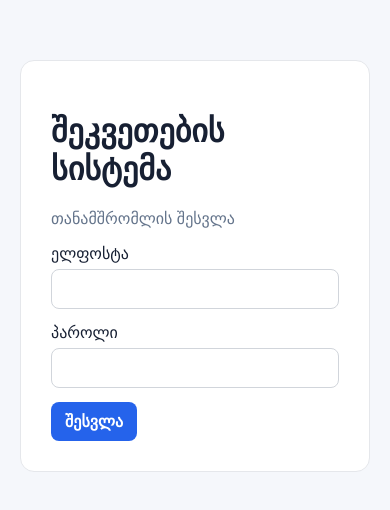
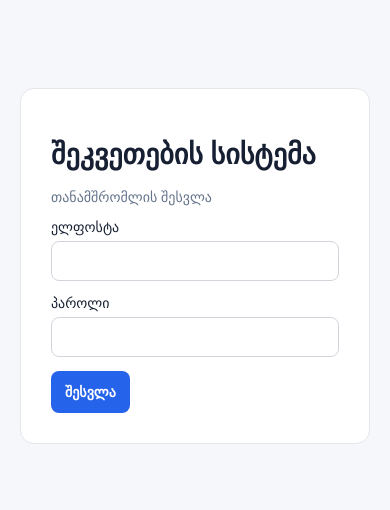
Before and after one commit to nika1kurashvili-web/order-management-system, a Next.js app: page /login in a window 390 px wide. Shown: the part 156-666 px from the top of the page. Built offline with nearby package versions, Linux system fonts and the light colour scheme.

Commit message:
მობაილი

```diff
--- a/app/globals.css
+++ b/app/globals.css
@@ -71,3 +71,48 @@
 
 /* PRODUCT VARIANTS */
 .variant-count{border:1px solid #dbe1ea;background:#fff;border-radius:999px;padding:6px 10px;cursor:pointer}.variant-box{background:#f8fafc;border:1px solid #e5e7eb;border-radius:10px;padding:14px}.variant-row{display:grid;grid-template-columns:1.5fr .7fr .7fr 1fr;gap:10px;align-items:center;padding:9px 0;border-bottom:1px solid #e5e7eb}.variant-add{display:grid;grid-template-columns:1.5fr 1fr .7fr auto;gap:8px;margin-top:12px}.variant-add input{border:1px solid #d5dae2;border-radius:8px;padding:9px}@media(max-width:800px){.variant-row,.variant-add{grid-template-columns:1fr}}
+
+/* MOBILE RESPONSIVE UPGRADE */
+@media (max-width: 700px){
+  html,body{overflow-x:hidden}
+  body{font-size:14px}
+  .shell{display:block!important}
+  .side{position:fixed!important;left:0!important;right:0!important;top:auto!important;bottom:0!important;width:100%!important;height:64px!important;min-height:0!important;padding:6px 8px!important;z-index:9999!important;display:flex!important;flex-direction:row!important;align-items:center!important;justify-content:space-around!important;border-top:1px solid #e5e7eb;border-right:0!important;background:#fff!important;overflow-x:auto}
+  .side .brand,.side .muted,.side hr,.side>div:last-child{display:none!important}
+  .side nav{display:flex!important;flex-direction:row!important;gap:4px!important;width:100%!important;justify-content:space-around!important;align-items:center!important}
+  .side nav a{display:flex!important;flex-direction:column!important;align-items:center!important;justify-content:center!important;min-width:62px!important;padding:7px 5px!important;font-size:11px!important;line-height:1.15!important;border-radius:8px!important;white-space:nowrap}
+  .main{margin-left:0!important;width:100%!important;padding:14px 12px 84px!important;min-width:0!important}
+  .top,.simple-head{display:flex!important;flex-direction:column!important;align-items:stretch!important;gap:12px!important}
+  .head-actions{display:grid!important;grid-template-columns:1fr 1fr!important;gap:8px!important}
+  .head-actions a,.head-actions button{width:100%!important;text-align:center!important}
+  .title,.simple-head h1{font-size:24px!important}
+  .grid2,.formline,.simple-stats{grid-template-columns:1fr!important;display:grid!important;gap:10px!important}
+  .formline{align-items:stretch!important}
+  .formline .field,.formline select,.formline input,.formline button{width:100%!important;max-width:none!important}
+  .panel{padding:14px!important;border-radius:10px!important}
+  .simple-panel{padding:12px!important}
+  .simple-stats .stat{padding:14px!important}
+  .status-chips{overflow-x:auto!important;flex-wrap:nowrap!important;padding-bottom:5px!important;margin-right:-12px!important}
+  .status-chips button{white-space:nowrap!important;flex:0 0 auto!important}
+  .quick-filters{display:grid!important;grid-template-columns:1fr 1fr!important;gap:8px!important}
+  .quick-filters>input:first-child{grid-column:1/-1!important}
+  .quick-filters label,.quick-filters select,.quick-filters button{min-width:0!important;width:100%!important}
+  .simple-table-wrap,.panel:has(> .table){overflow-x:auto!important;-webkit-overflow-scrolling:touch}
+  .simple-table,.table{min-width:720px!important;font-size:13px!important}
+  .fast-table th,.fast-table td,.table th,.table td{padding:9px 8px!important}
+  .tracking-inline{width:110px!important}
+  .pager{position:sticky;bottom:72px;background:#fff;padding:8px 0;z-index:5}
+  input,select,textarea{font-size:16px!important;max-width:100%!important;box-sizing:border-box!important}
+  textarea{min-height:90px}
+  .btn,.primary-btn,.light-btn,.excel-btn,.view-btn{min-height:42px}
+  .variant-row,.variant-add{grid-template-columns:1fr!important}
+  .variant-row>span:last-child{display:flex;gap:6px;flex-wrap:wrap}
+  .history-row{flex-direction:column!important;gap:4px!important}
+}
+@media (max-width: 420px){
+  .main{padding-left:9px!important;padding-right:9px!important}
+  .quick-filters{grid-template-columns:1fr!important}
+  .quick-filters>input:first-child{grid-column:auto!important}
+  .head-actions{grid-template-columns:1fr!important}
+  .side nav a{min-width:58px!important;font-size:10px!important;padding-left:3px!important;padding-right:3px!important}
+}
```
Also changed, not shown: 1 other file (tests, documents, lock files or other folders).
